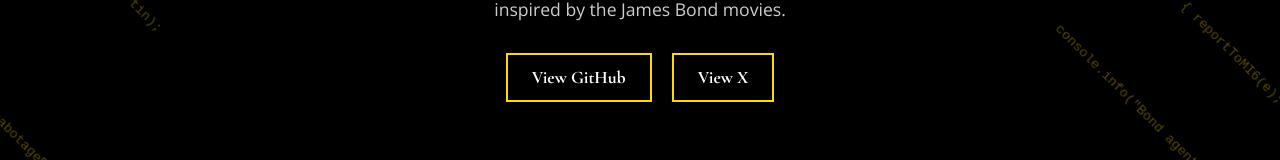
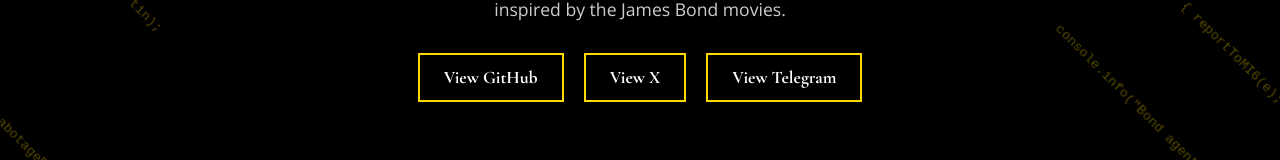
Before and after one commit to BondEcosystem007/home, a plain HTML site: page index.html in a window 1280 px wide. Shown: the part 220-380 px from the top of the page. Drawn offline with nearby package versions, Linux system fonts and the light colour scheme.

Commit message:
Update index.html

```diff
--- a/index.html
+++ b/index.html
@@ -287,6 +287,7 @@
     <div class="button-group">
       <a href="https://github.com/BondEcosystem007/bond-ecosystem-agent-framework" target="_blank" class="hero-button">View GitHub</a>
       <a href="https://x.com/ai_agent_007_" target="_blank" class="hero-button">View X</a>
+      <a href="https://t.me/AI_Agent007" target="_blank" class="hero-button">View Telegram</a>
     </div>
   </section>
 
```
